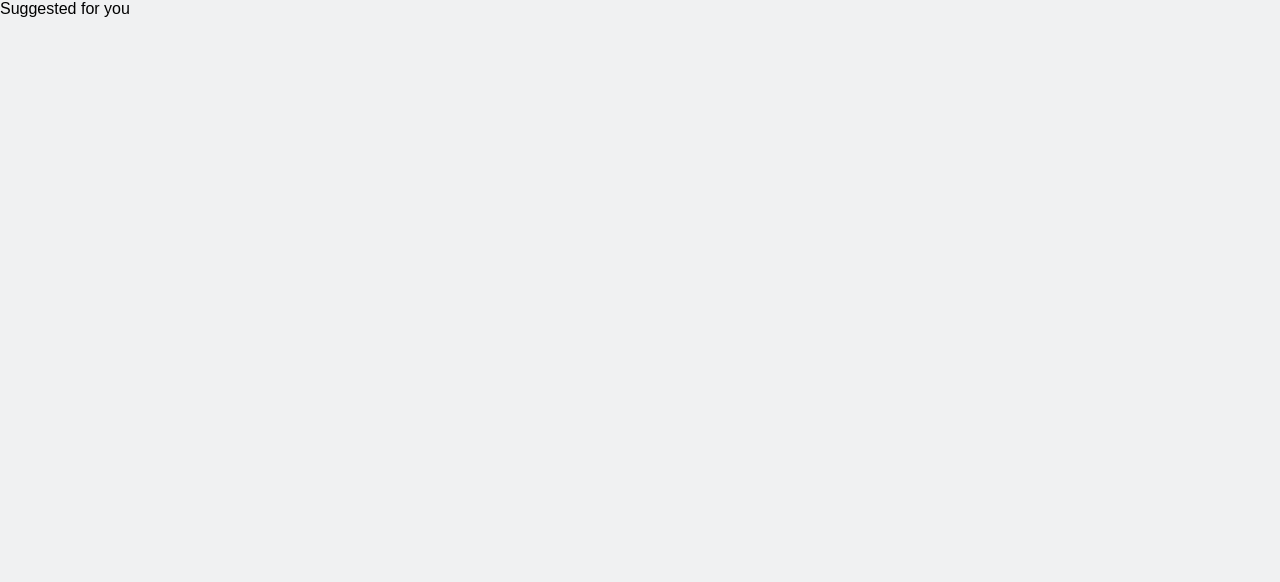
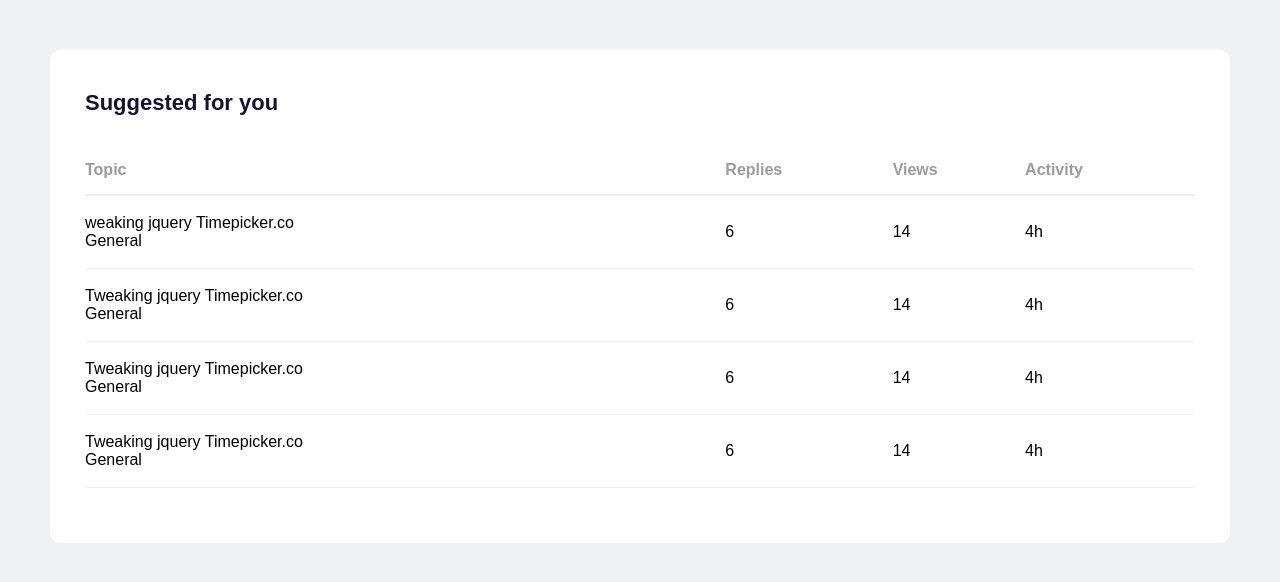
Before and after one commit to ridvantemurr/frontend-exercise, a website: page src/14-ui-components/index.html in a window 1280 px wide. Drawn offline with nearby package versions, Linux system fonts and the light colour scheme; files that its build step writes are made by us from their sources; a web font is replaced by a local one.

Commit message:
continue to codding

```diff
--- a/src/14-ui-components/index.html
+++ b/src/14-ui-components/index.html
@@ -10,6 +10,54 @@
 <body>
     <div class="component--table">
         <h3>Suggested for you</h3>
+        <table>
+            <thead>
+                <tr>
+                    <th class="text-left">Topic</th>
+                    <th>Replies</th>
+                    <th>Views</th>
+                    <th>Activity</th>
+                </tr>
+            </thead>
+            <tbody>
+                <tr>
+                    <td class="text-left"> weaking jquery Timepicker.co
+                        <div class="label" style="--color: #6894F7">General</div>
+                    </td>
+                    <td>6</td>
+                    <td>14</td>
+                    <td>4h</td>
+
+                </tr>
+                <tr>
+                    <td class="text-left">Tweaking jquery Timepicker.co
+                        <div class="label" style="--color: #6894F7">General</div>
+                    </td>
+                    <td>6</td>
+                    <td>14</td>
+                    <td>4h</td>
+
+                </tr>
+                <tr>
+                    <td class="text-left">Tweaking jquery Timepicker.co
+                        <div class="label" style="--color: #6894F7">General</div>
+                    </td>
+                    <td>6</td>
+                    <td>14</td>
+                    <td>4h</td>
+
+                </tr>
+                <tr>
+                    <td class="text-left">Tweaking jquery Timepicker.co
+                        <div class="label" style="--color: #6894F7">General</div>
+                    </td>
+                    <td>6</td>
+                    <td>14</td>
+                    <td>4h</td>
+
+                </tr>
+            </tbody>
+        </table>
 
     </div>
 
--- a/src/14-ui-components/scss/app.scss
+++ b/src/14-ui-components/scss/app.scss
@@ -18,5 +18,48 @@
 
 body {
      background: #F0F1F2;
+     padding: 50px;
+
 
 }
+.component{
+&--table{
+     padding: 40px 35px 55px;
+     background: #fff;
+     border-radius: 10px;
+     h3{
+          font-size: 22px;
+          font-weight: bold;
+          color: #16132F;
+          margin-bottom: 45px;
+     }
+     table{
+          width: 100%;
+          thead{
+          tr{
+               th{
+                    text-align: left;
+                    font-size: 16px;
+                    color: #9C9C9F;
+                    padding-bottom: 15px;
+                    border-bottom: 2px solid #EEEEEE;
+
+
+
+               }
+          }
+     }
+     tbody{
+          tr{
+               td{
+                    padding: 18px 0;
+                    border-bottom: 1px solid #EEEEEE;
+
+               }
+          }
+     }
+     }
+
+}
+
+}
```
